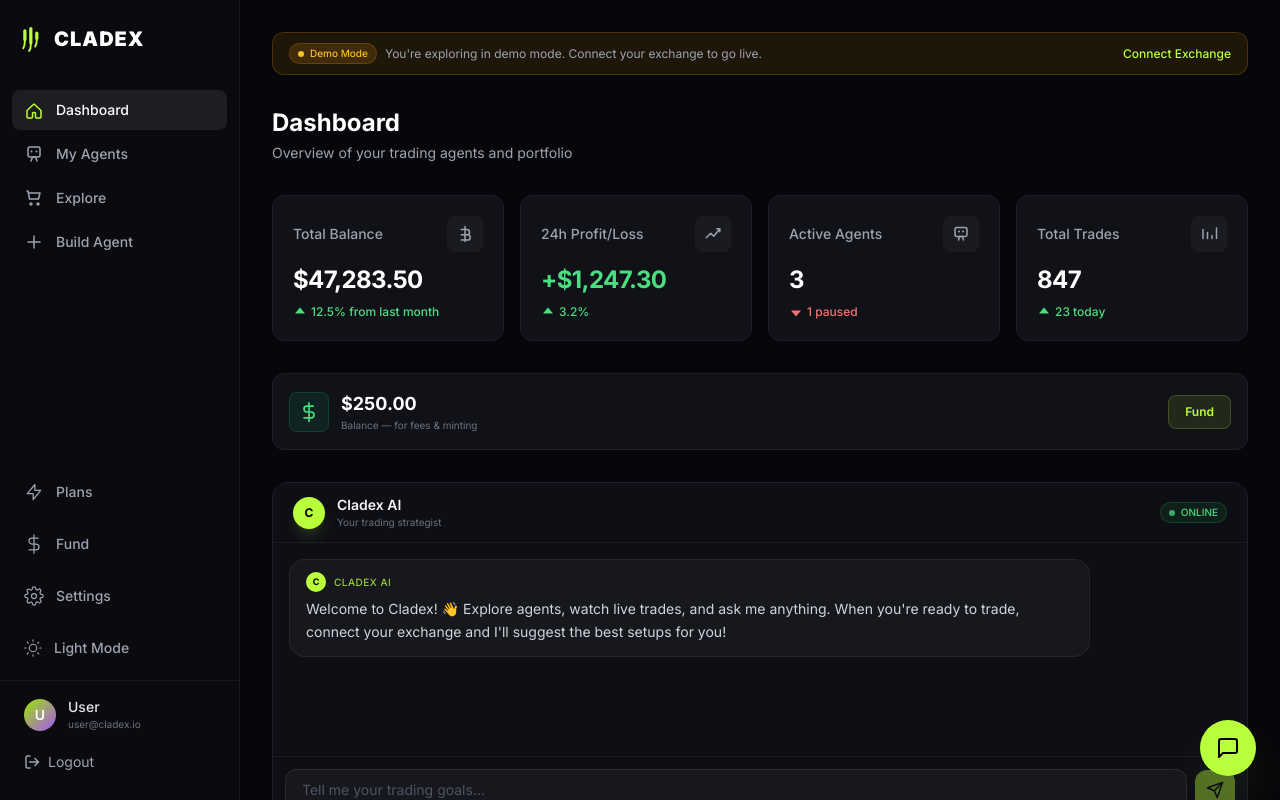
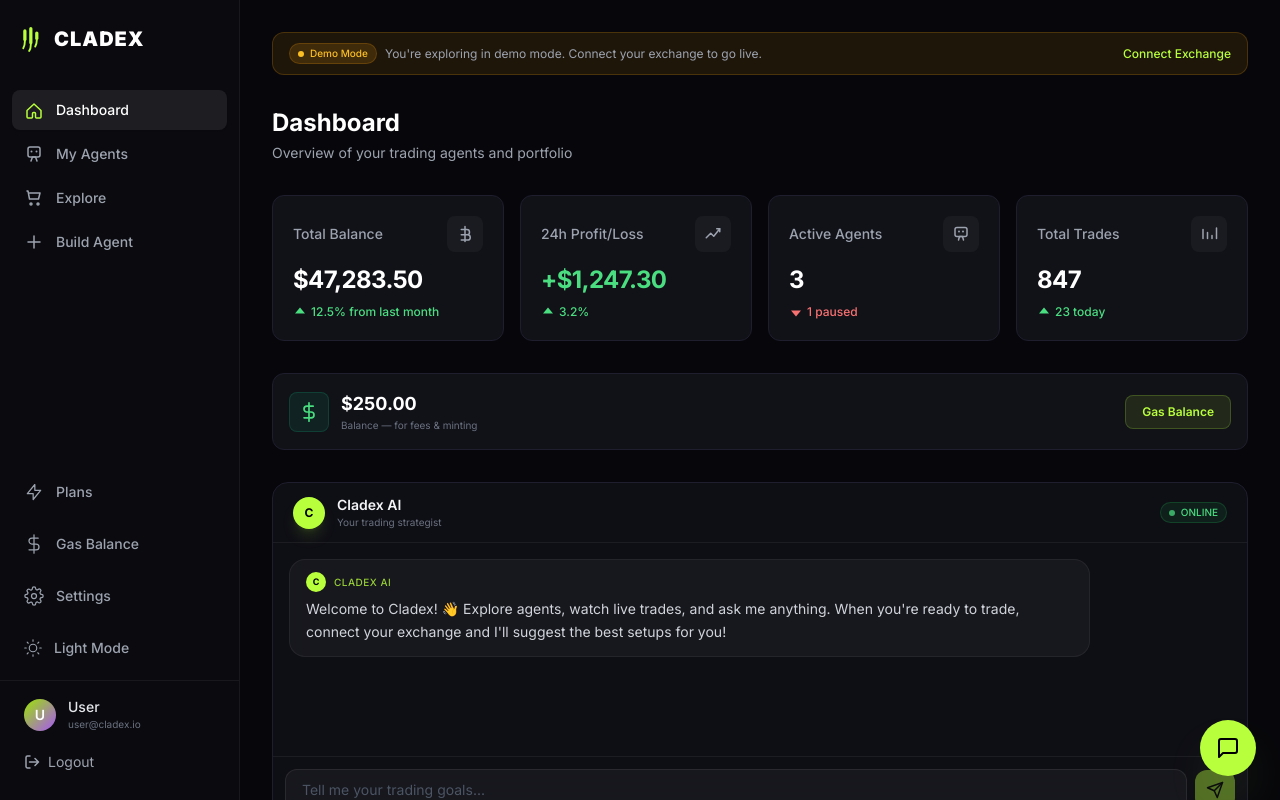
Before and after one commit to Only1kiing/Cladex, a Next.js app in the folder frontend/: page /dashboard in a window 1280 px wide. Built offline with nearby package versions, Linux system fonts and the light colour scheme.

Commit message:
Rename Fund to Gas Balance in sidebar and dashboard widget
Co-Authored-By: Claude Opus 4.6 (1M context) <noreply@anthropic.com>

```diff
--- a/frontend/src/app/dashboard/layout.tsx
+++ b/frontend/src/app/dashboard/layout.tsx
@@ -174,7 +174,7 @@ export default function DashboardLayout({ children }: { children: React.ReactNod
           <svg width="20" height="20" viewBox="0 0 24 24" fill="none" stroke="currentColor" strokeWidth="1.5" strokeLinecap="round" strokeLinejoin="round">
             <path d="M12 1v22M17 5H9.5a3.5 3.5 0 000 7h5a3.5 3.5 0 010 7H6" />
           </svg>
-          Fund
+          Gas Balance
         </Link>
       </div>
 
--- a/frontend/src/app/dashboard/page.tsx
+++ b/frontend/src/app/dashboard/page.tsx
@@ -687,7 +687,7 @@ export default function DashboardPage() {
           href="/dashboard/settings"
           className="px-4 py-2 rounded-lg bg-[#B8FF3C]/10 border border-[#B8FF3C]/20 text-xs font-semibold text-[#B8FF3C] hover:bg-[#B8FF3C]/20 transition-colors"
         >
-          Fund
+          Gas Balance
         </Link>
       </div>
 
```
